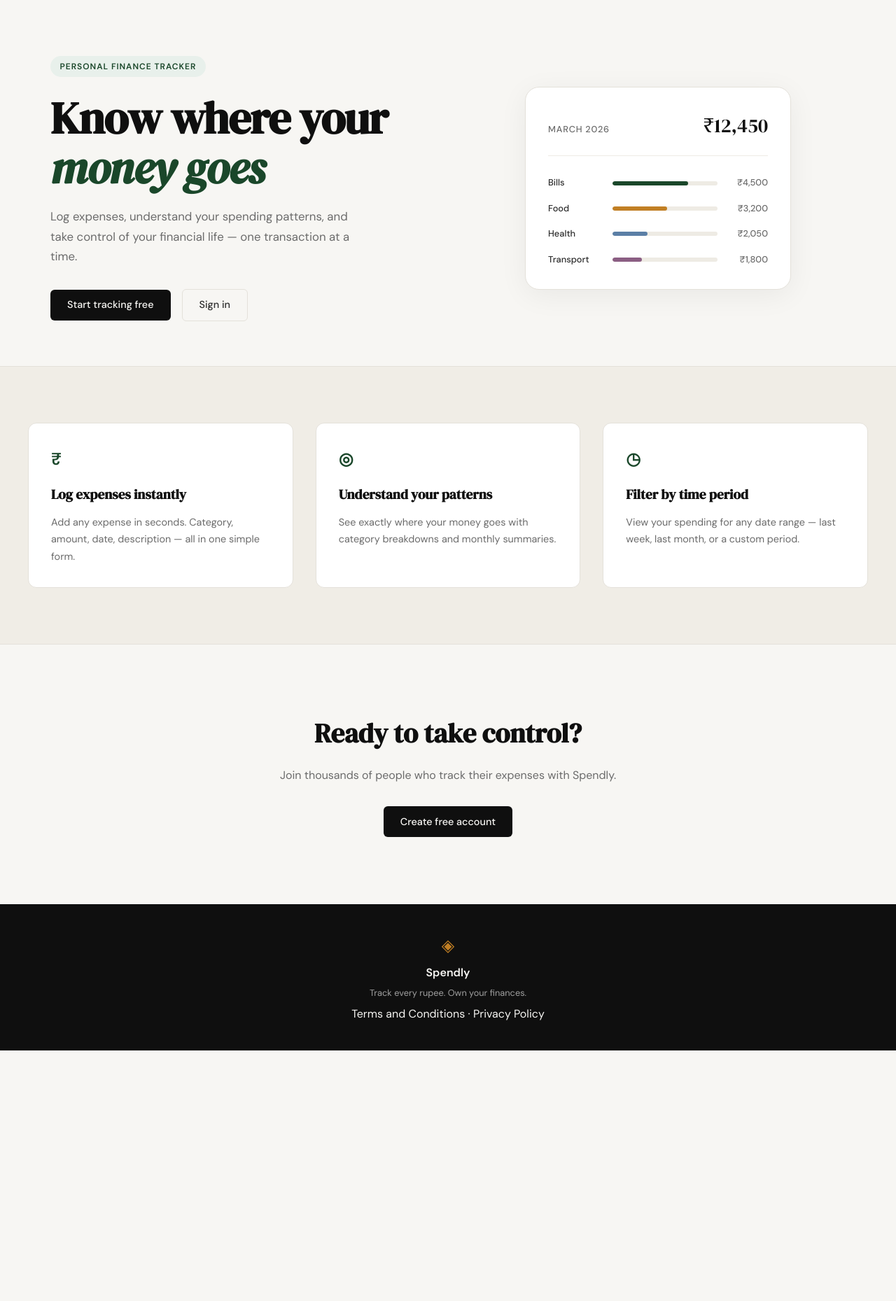
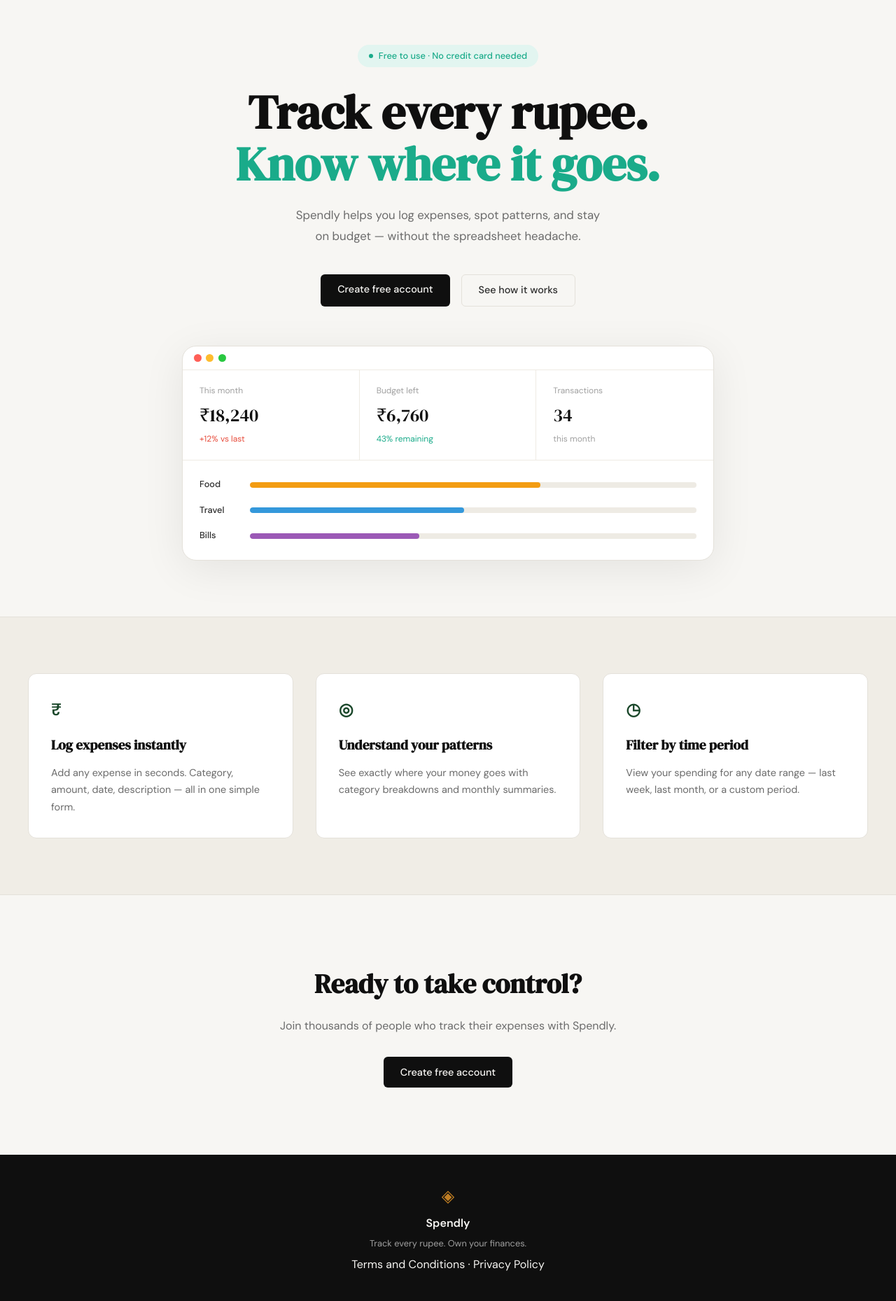
Before and after one commit to ferozk0333/Spendly, a Flask app: page / in a window 1280 px wide. Shown: the part 61-1920 px from the top of the page at 70% size. Before the commit the page ends 1562 px from the top, so only its background shows below. Run offline with Flask 3, Linux system fonts and the light colour scheme.

Commit message:
landing: add youtube modal on see how it works click

```diff
--- /dev/null
+++ b/static/css/landing.css
@@ -0,0 +1,244 @@
+/* ------------------------------------------------------------------ */
+/* Landing page — hero section                                         */
+/* ------------------------------------------------------------------ */
+
+.lp-hero {
+    padding: 4rem 2rem 5rem;
+    text-align: center;
+}
+
+.lp-hero-inner {
+    max-width: 760px;
+    margin: 0 auto;
+}
+
+/* Pill badge */
+
+.lp-pill {
+    display: inline-flex;
+    align-items: center;
+    gap: 0.5rem;
+    background: #e2f5f0;
+    color: #1aab8a;
+    font-size: 0.8rem;
+    font-weight: 500;
+    padding: 0.35rem 1rem;
+    border-radius: 999px;
+    margin-bottom: 1.75rem;
+}
+
+.lp-pill-dot {
+    width: 6px;
+    height: 6px;
+    background: #1aab8a;
+    border-radius: 50%;
+    flex-shrink: 0;
+}
+
+/* Title */
+
+.lp-title {
+    font-family: var(--font-display);
+    font-size: clamp(2.5rem, 6vw, 4.25rem);
+    line-height: 1.1;
+    color: var(--ink);
+    margin-bottom: 1.25rem;
+}
+
+.lp-title-accent {
+    color: #1aab8a;
+}
+
+/* Subtitle */
+
+.lp-subtitle {
+    font-size: 1.05rem;
+    color: var(--ink-muted);
+    line-height: 1.75;
+    max-width: 520px;
+    margin: 0 auto 2.5rem;
+}
+
+/* Buttons */
+
+.lp-actions {
+    display: flex;
+    gap: 1rem;
+    justify-content: center;
+    margin-bottom: 3.5rem;
+}
+
+/* Mock browser window */
+
+.lp-mock-window {
+    background: var(--paper-card);
+    border: 1px solid var(--border);
+    border-radius: var(--radius-lg);
+    overflow: hidden;
+    box-shadow: 0 12px 60px rgba(0, 0, 0, 0.08);
+    text-align: left;
+}
+
+.lp-mock-titlebar {
+    padding: 0.7rem 1rem;
+    display: flex;
+    gap: 0.4rem;
+    align-items: center;
+    border-bottom: 1px solid var(--border-soft);
+}
+
+.lp-mock-dot {
+    width: 11px;
+    height: 11px;
+    border-radius: 50%;
+}
+
+.lp-mock-dot-red    { background: #ff5f57; }
+.lp-mock-dot-yellow { background: #febc2e; }
+.lp-mock-dot-green  { background: #28c840; }
+
+/* Stat cards */
+
+.lp-mock-stats {
+    display: grid;
+    grid-template-columns: repeat(3, 1fr);
+    border-bottom: 1px solid var(--border-soft);
+}
+
+.lp-mock-stat {
+    padding: 1.25rem 1.5rem;
+    border-right: 1px solid var(--border-soft);
+}
+
+.lp-mock-stat:last-child { border-right: none; }
+
+.lp-mock-stat-label {
+    font-size: 0.75rem;
+    color: var(--ink-faint);
+    margin-bottom: 0.3rem;
+}
+
+.lp-mock-stat-value {
+    font-family: var(--font-display);
+    font-size: 1.6rem;
+    color: var(--ink);
+    margin-bottom: 0.25rem;
+}
+
+.lp-mock-stat-sub {
+    font-size: 0.75rem;
+    color: var(--ink-faint);
+}
+
+.lp-mock-stat-sub-red  { color: #e74c3c; }
+.lp-mock-stat-sub-teal { color: #1aab8a; }
+
+/* Bar rows */
+
+.lp-mock-bars {
+    padding: 1.5rem 1.5rem;
+    display: flex;
+    flex-direction: column;
+    gap: 1rem;
+}
+
+.lp-mock-bar-row {
+    display: grid;
+    grid-template-columns: 56px 1fr;
+    align-items: center;
+    gap: 1rem;
+}
+
+.lp-mock-bar-label {
+    font-size: 0.8rem;
+    font-weight: 500;
+    color: var(--ink-soft);
+}
+
+.lp-mock-bar-track {
+    height: 8px;
+    background: var(--border-soft);
+    border-radius: 999px;
+    overflow: hidden;
+}
+
+.lp-mock-bar-fill {
+    height: 100%;
+    border-radius: 999px;
+}
+
+.lp-mock-bar-orange { background: #f39c12; }
+.lp-mock-bar-blue   { background: #3498db; }
+.lp-mock-bar-purple { background: #9b59b6; }
+
+/* ------------------------------------------------------------------ */
+/* Video modal                                                         */
+/* ------------------------------------------------------------------ */
+
+.lp-modal-overlay {
+    position: fixed;
+    inset: 0;
+    background: rgba(0, 0, 0, 0.7);
+    z-index: 200;
+    display: flex;
+    align-items: center;
+    justify-content: center;
+    padding: 1.5rem;
+}
+
+.lp-modal-overlay[hidden] { display: none; }
+
+.lp-modal-box {
+    position: relative;
+    width: 100%;
+    max-width: 820px;
+    background: #000;
+    border-radius: var(--radius-md);
+    overflow: hidden;
+    box-shadow: 0 24px 80px rgba(0, 0, 0, 0.5);
+}
+
+.lp-modal-close {
+    position: absolute;
+    top: 0.6rem;
+    right: 0.75rem;
+    z-index: 10;
+    background: rgba(0, 0, 0, 0.5);
+    color: #fff;
+    border: none;
+    border-radius: 50%;
+    width: 32px;
+    height: 32px;
+    font-size: 1.2rem;
+    line-height: 1;
+    cursor: pointer;
+    display: flex;
+    align-items: center;
+    justify-content: center;
+    transition: background 0.2s;
+}
+
+.lp-modal-close:hover { background: rgba(0, 0, 0, 0.8); }
+
+.lp-modal-video-wrap {
+    position: relative;
+    padding-top: 56.25%; /* 16:9 */
+}
+
+.lp-modal-video-wrap iframe {
+    position: absolute;
+    inset: 0;
+    width: 100%;
+    height: 100%;
+    border: none;
+}
+
+/* Responsive */
+
+@media (max-width: 600px) {
+    .lp-mock-stats { grid-template-columns: 1fr; }
+    .lp-mock-stat  { border-right: none; border-bottom: 1px solid var(--border-soft); }
+    .lp-mock-stat:last-child { border-bottom: none; }
+    .lp-subtitle br { display: none; }
+    .lp-actions { flex-direction: column; align-items: center; }
+}
--- a/templates/landing.html
+++ b/templates/landing.html
@@ -2,59 +2,72 @@
 
 {% block title %}Spendly — Track Every Rupee{% endblock %}
 
+{% block head %}
+<link rel="stylesheet" href="{{ url_for('static', filename='css/landing.css') }}">
+{% endblock %}
+
 {% block content %}
 
-<section class="hero">
-    <div class="hero-inner">
-        <div class="hero-badge">Personal Finance Tracker</div>
-        <h1 class="hero-title">
-            Know where your<br>
-            <em>money goes</em>
+<section class="lp-hero">
+    <div class="lp-hero-inner">
+        <div class="lp-pill">
+            <span class="lp-pill-dot"></span>
+            Free to use · No credit card needed
+        </div>
+        <h1 class="lp-title">
+            Track every rupee.<br>
+            <span class="lp-title-accent">Know where it goes.</span>
         </h1>
-        <p class="hero-subtitle">
-            Log expenses, understand your spending patterns,
-            and take control of your financial life —
-            one transaction at a time.
+        <p class="lp-subtitle">
+            Spendly helps you log expenses, spot patterns, and stay<br>
+            on budget — without the spreadsheet headache.
         </p>
-        <div class="hero-actions">
-            <a href="{{ url_for('register') }}" class="btn-primary">Start tracking free</a>
-            <a href="{{ url_for('login') }}" class="btn-ghost">Sign in</a>
+        <div class="lp-actions">
+            <a href="{{ url_for('register') }}" class="btn-primary">Create free account</a>
+            <a href="#" class="btn-ghost" id="btn-how-it-works">See how it works</a>
         </div>
-    </div>
-    <div class="hero-visual">
-        <div class="mock-card">
-            <div class="mock-card-header">
-                <span class="mock-label">March 2026</span>
-                <span class="mock-total">₹12,450</span>
+
+        <div class="lp-mock-window">
+            <div class="lp-mock-titlebar">
+                <span class="lp-mock-dot lp-mock-dot-red"></span>
+                <span class="lp-mock-dot lp-mock-dot-yellow"></span>
+                <span class="lp-mock-dot lp-mock-dot-green"></span>
             </div>
-            <div class="mock-bars">
-                <div class="mock-bar-row">
-                    <span class="mock-cat">Bills</span>
-                    <div class="mock-bar-track">
-                        <div class="mock-bar" style="width: 72%"></div>
+            <div class="lp-mock-stats">
+                <div class="lp-mock-stat">
+                    <div class="lp-mock-stat-label">This month</div>
+                    <div class="lp-mock-stat-value">₹18,240</div>
+                    <div class="lp-mock-stat-sub lp-mock-stat-sub-red">+12% vs last</div>
+                </div>
+                <div class="lp-mock-stat">
+                    <div class="lp-mock-stat-label">Budget left</div>
+                    <div class="lp-mock-stat-value">₹6,760</div>
+                    <div class="lp-mock-stat-sub lp-mock-stat-sub-teal">43% remaining</div>
+                </div>
+                <div class="lp-mock-stat">
+                    <div class="lp-mock-stat-label">Transactions</div>
+                    <div class="lp-mock-stat-value">34</div>
+                    <div class="lp-mock-stat-sub">this month</div>
+                </div>
+            </div>
+            <div class="lp-mock-bars">
+                <div class="lp-mock-bar-row">
+                    <span class="lp-mock-bar-label">Food</span>
+                    <div class="lp-mock-bar-track">
+                        <div class="lp-mock-bar-fill lp-mock-bar-orange" style="width: 65%"></div>
                     </div>
-                    <span class="mock-amt">₹4,500</span>
                 </div>
-                <div class="mock-bar-row">
-                    <span class="mock-cat">Food</span>
-                    <div class="mock-bar-track">
-                        <div class="mock-bar mock-bar-2" style="width: 52%"></div>
+                <div class="lp-mock-bar-row">
+                    <span class="lp-mock-bar-label">Travel</span>
+                    <div class="lp-mock-bar-track">
+                        <div class="lp-mock-bar-fill lp-mock-bar-blue" style="width: 48%"></div>
                     </div>
-                    <span class="mock-amt">₹3,200</span>
                 </div>
-                <div class="mock-bar-row">
-                    <span class="mock-cat">Health</span>
-                    <div class="mock-bar-track">
-                        <div class="mock-bar mock-bar-3" style="width: 33%"></div>
+                <div class="lp-mock-bar-row">
+                    <span class="lp-mock-bar-label">Bills</span>
+                    <div class="lp-mock-bar-track">
+                        <div class="lp-mock-bar-fill lp-mock-bar-purple" style="width: 38%"></div>
                     </div>
-                    <span class="mock-amt">₹2,050</span>
-                </div>
-                <div class="mock-bar-row">
-                    <span class="mock-cat">Transport</span>
-                    <div class="mock-bar-track">
-                        <div class="mock-bar mock-bar-4" style="width: 28%"></div>
-                    </div>
-                    <span class="mock-amt">₹1,800</span>
                 </div>
             </div>
         </div>
@@ -89,4 +102,54 @@
     </div>
 </section>
 
+<div class="lp-modal-overlay" id="video-modal" aria-modal="true" role="dialog" hidden>
+    <div class="lp-modal-box">
+        <button class="lp-modal-close" id="modal-close" aria-label="Close">&times;</button>
+        <div class="lp-modal-video-wrap">
+            <iframe
+                id="modal-video"
+                src=""
+                data-src="https://www.youtube.com/embed/jNQXAC9IVRw"
+                frameborder="0"
+                allow="accelerometer; autoplay; clipboard-write; encrypted-media; gyroscope; picture-in-picture"
+                allowfullscreen>
+            </iframe>
+        </div>
+    </div>
+</div>
+
 {% endblock %}
+
+{% block scripts %}
+<script>
+(function () {
+    const modal   = document.getElementById('video-modal');
+    const iframe  = document.getElementById('modal-video');
+    const openBtn = document.getElementById('btn-how-it-works');
+
+    function openModal(e) {
+        e.preventDefault();
+        iframe.src = iframe.dataset.src;
+        modal.hidden = false;
+        document.body.style.overflow = 'hidden';
+    }
+
+    function closeModal() {
+        modal.hidden = true;
+        iframe.src = '';          // stops the video immediately
+        document.body.style.overflow = '';
+    }
+
+    openBtn.addEventListener('click', openModal);
+    document.getElementById('modal-close').addEventListener('click', closeModal);
+
+    modal.addEventListener('click', function (e) {
+        if (e.target === modal) closeModal();
+    });
+
+    document.addEventListener('keydown', function (e) {
+        if (e.key === 'Escape' && !modal.hidden) closeModal();
+    });
+}());
+</script>
+{% endblock %}
```
